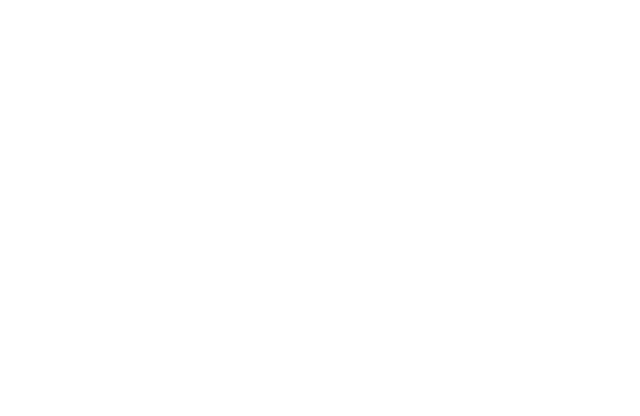
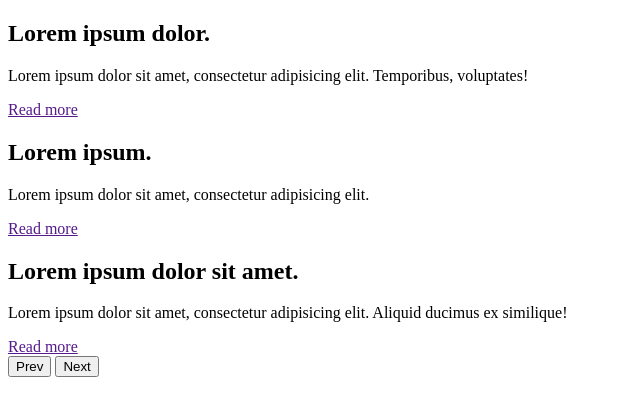
Before and after one commit to pawelkonior/slider_s_19, a plain HTML site: page index.html in a window 1280 px wide. Shown: the whole page, without its empty margins (0-640 px from the left). Drawn offline with Linux system fonts and the light colour scheme.

Commit message:
html structure for slider component with BEM methodology

```diff
--- a/index.html
+++ b/index.html
@@ -10,5 +10,31 @@
 </head>
 <body>
 
+<section class="slider">
+    <div class="slider__slides">
+        <div class="slider__slide">
+            <h2 class="slider__hdl">Lorem ipsum dolor.</h2>
+            <p class="slider__lead">Lorem ipsum dolor sit amet, consectetur adipisicing elit. Temporibus,
+                voluptates!</p>
+            <a href="" class="slider__link">Read more</a>
+        </div>
+        <div class="slider__slide">
+            <h2 class="slider__hdl">Lorem ipsum.</h2>
+            <p class="slider__lead">Lorem ipsum dolor sit amet, consectetur adipisicing elit.</p>
+            <a href="" class="slider__link">Read more</a>
+        </div>
+        <div class="slider__slide">
+            <h2 class="slider__hdl">Lorem ipsum dolor sit amet.</h2>
+            <p class="slider__lead">Lorem ipsum dolor sit amet, consectetur adipisicing elit. Aliquid ducimus ex
+                similique!</p>
+            <a href="" class="slider__link">Read more</a>
+        </div>
+    </div>
+    <nav class="slider__nav">
+        <button class="slider__btn">Prev</button>
+        <button class="slider__btn">Next</button>
+    </nav>
+</section>
+
 </body>
 </html>
```
